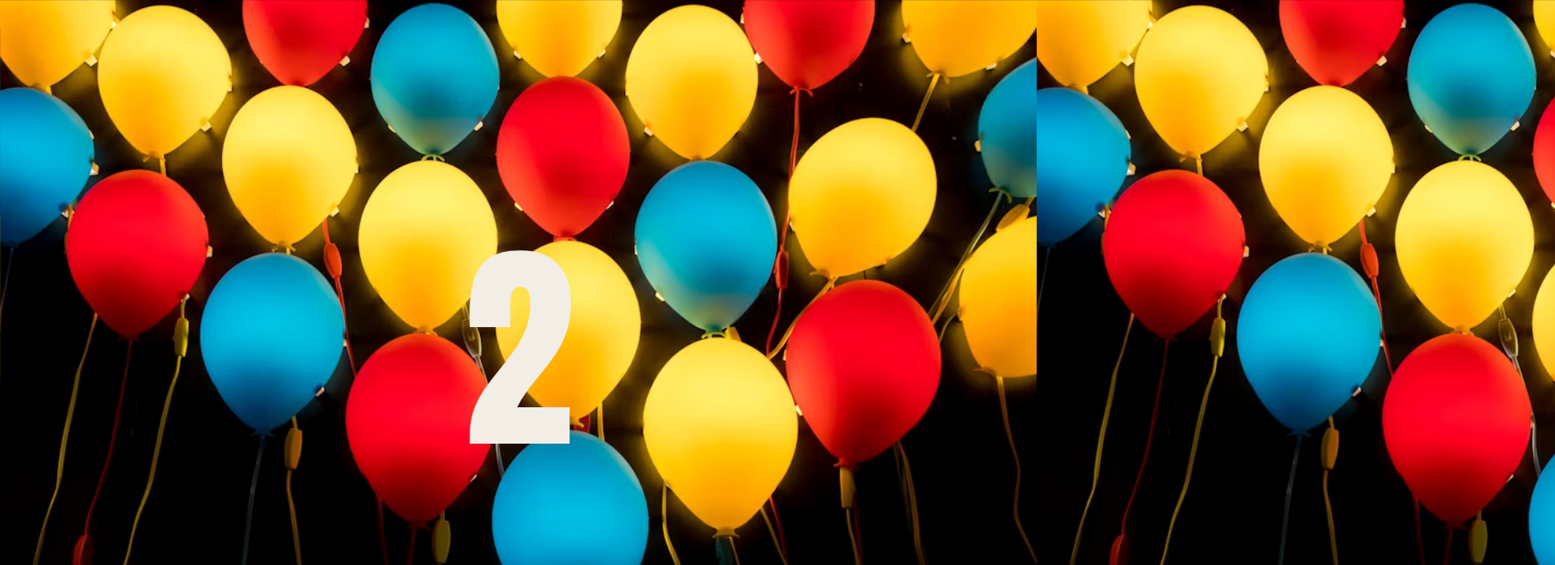
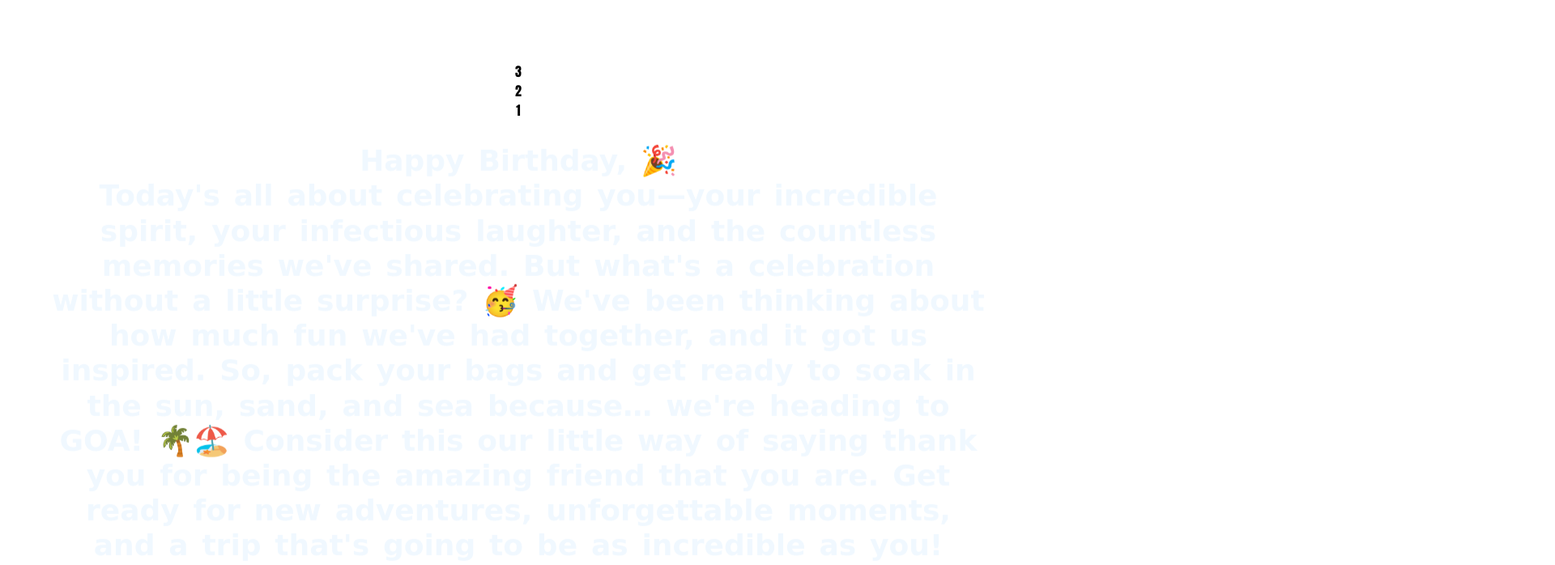
Before and after one commit to Deepranjan-Bharali/MyProject, a plain HTML site: page views/gift.html in a window 1280 px wide. Shown: the top 698 px of the page at 81% size, 1920 px wide, since content can reach past the window. Drawn offline with Linux system fonts and the light colour scheme.

Commit message:
Update gift.css

```diff
--- a/views/gift.css
+++ b/views/gift.css
@@ -3,99 +3,43 @@ body{
     padding: 0;
     width: 100vw;
     height: 100vh;
-    background-image: url("/images/ballon.avif");
     background-repeat: no-repeat;
     background-position: center;
     background-attachment: fixed;
     background-size: cover;
+    overflow: hidden;
+    display: flex;
+    align-items: center;
+    justify-content: center;
     text-align: center;
     font-weight: 400;
     font-family: Impact, Haettenschweiler, 'Arial Narrow Bold', sans-serif;
-    animation: changeBackground 0.1s linear forwards;
-    animation-delay: 6s;
+    cursor: url('/images/cursor2_image.png'), auto;
 
 }
-
-
-
-
-.fly-in{
-    font-size: 24vw;
-    margin: 24vh auto;
-    height: 20vh;
-    text-transform: uppercase;
-
-}
-
-.fly-in div{
+.back-video{
     position: absolute;
-    margin: 1vh 0;
-    opacity: 0;
-    left: 10vw;
-    width: 80vw;
-    animation: switch 10s linear 1 ;
-}
-
-.fly-in div:nth-child(1){
-    animation-delay: 3s;
-    color:rgb(253, 242, 253);
-}
-.fly-in div:nth-child(2){
-    animation-delay: 4s;
-    color:rgb(242, 238, 230);
-}
-.fly-in div:nth-child(3){
-    animation-delay: 5s;
-    color:rgb(231, 231, 240);
-}
-
-@keyframes switch{
-    0%{
-        opacity: 0;
-        filter: blur(20px);
-        transform: scale(4);
-    }
-
-    3%{
-        opacity: 0;
-        filter: blur(0);
-        transform: scale(1);
-    }
-
-    10%{
-        opacity: 1;
-        filter: blur(0);
-        transform: scale(0.9);
-    }
-
-    13%{
-        opacity: 0;
-        filter: blur(10px);
-        transform: scale(0.1);
-    }
-
-    80%{
-        opacity: 0;
-    }
-
-    100%{
-        opacity: 0;
-    }
+    top: 0;
+    left: 0;
+    z-index: -1;
+    object-fit: cover;
+    width:100%;
+    height: 100vh;
+    overflow: hidden;
 }
 
 .fly-out{
-    font-size: 50px;
-    height: 10vh;
+    font-size: 40px;
     opacity: 0;
-    margin: -60vh auto;
-    text-align: center;
     color: aliceblue;
     animation: out 10s linear 1 forwards;
-    animation-delay:6s;
-    line-height: 3.5rem;
-    word-spacing: 0.9rem;
+    animation-delay:1s;
+    line-height: 3rem;
+    word-spacing: 0.3rem;
     font-weight: 900;
     font-family: cursive;
+    display: flex;
+    align-items: center;
 
 
 }
@@ -124,13 +68,6 @@ body{
     }
 }
 
-
-@keyframes changeBackground {
-    0% {
-        background-image: url("/images/p1_image.jpg");
-    }
-    100% {
-        background-image: url("/images/palolem-beach-night2.jpg");
-
-    }
+audio{
+    display: none;
 }
```
